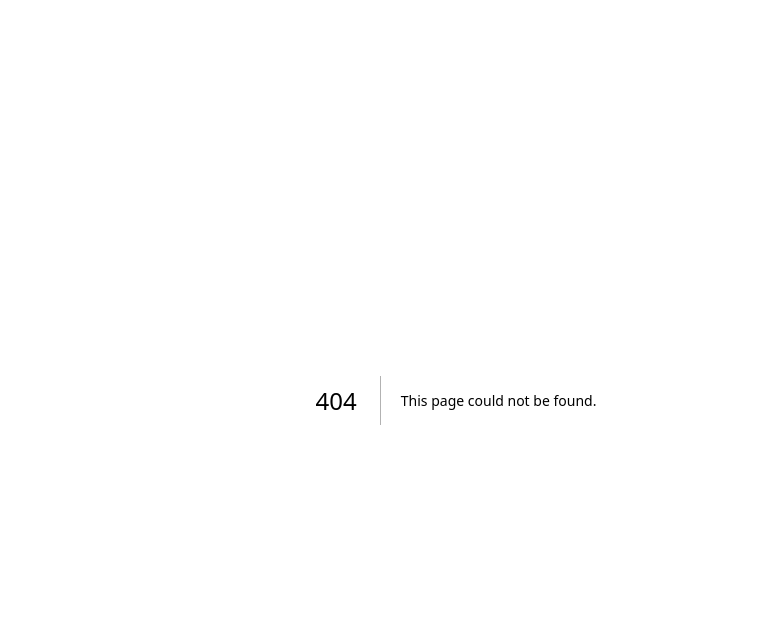
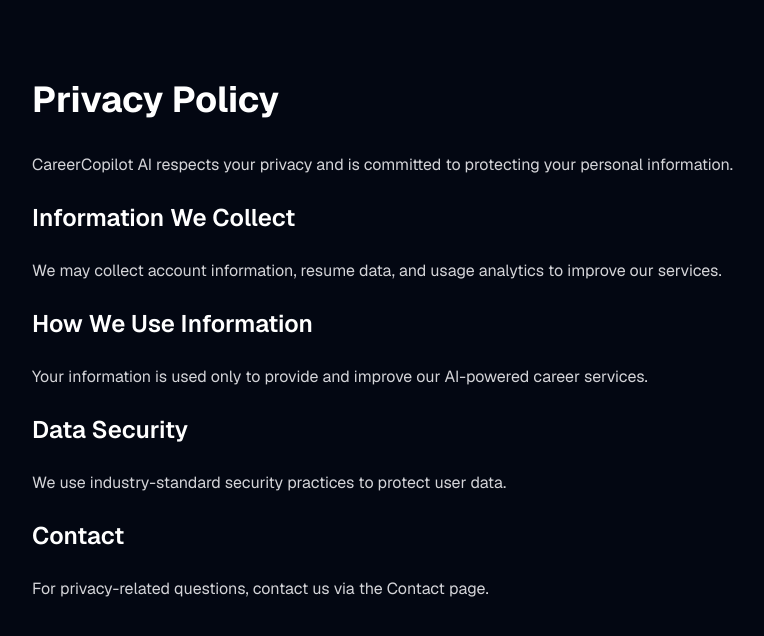
Before and after one commit to legendrajput222/careercopilot-ai, a Next.js app: page /privacy-policy in a window 1280 px wide. Before the commit this address had no page. Shown: the top 636 px of the page, without its empty margins (184-948 px from the left). Built offline with nearby package versions, Linux system fonts and the light colour scheme.

Commit message:
Footer pages completed

```diff
--- /dev/null
+++ b/app/about/page.tsx
@@ -0,0 +1,36 @@
+export default function AboutPage() {
+    return (
+      <div className="min-h-screen bg-[#030712] text-white">
+        <div className="max-w-4xl mx-auto px-6 py-20">
+          <h1 className="text-4xl font-bold mb-8">
+            About CareerCopilot AI
+          </h1>
+
+          <div className="space-y-6 text-zinc-300 leading-relaxed">
+            <p>
+              CareerCopilot AI is an all-in-one AI-powered career platform
+              designed to help professionals create better resumes,
+              improve ATS scores, generate cover letters, prepare for
+              interviews, and accelerate career growth.
+            </p>
+
+            <p>
+              Our mission is simple: help job seekers land better
+              opportunities faster using modern AI tools.
+            </p>
+
+            <p>
+              Whether you're a student, fresh graduate, or experienced
+              professional, CareerCopilot AI provides practical tools
+              to help you stand out in today's competitive job market.
+            </p>
+
+            <p>
+              We believe career growth should be accessible to everyone,
+              and AI can make that process easier, faster, and smarter.
+            </p>
+          </div>
+        </div>
+      </div>
+    );
+  }
--- /dev/null
+++ b/app/contact/page.tsx
@@ -0,0 +1,28 @@
+export default function ContactPage() {
+    return (
+      <div className="min-h-screen bg-[#030712] text-white">
+        <div className="max-w-3xl mx-auto px-6 py-20">
+          <h1 className="text-4xl font-bold mb-8">
+            Contact Us
+          </h1>
+
+          <div className="bg-zinc-900 border border-zinc-800 rounded-xl p-8">
+            <p className="text-zinc-300 mb-4">
+              Have questions, feedback, or partnership inquiries?
+            </p>
+
+            <p className="text-zinc-300">
+              Email us at:
+            </p>
+
+            <a
+              href="mailto:legendrana323@email.com"
+              className="text-purple-400 font-semibold"
+            >
+              your@email.com
+            </a>
+          </div>
+        </div>
+      </div>
+    );
+  }
--- /dev/null
+++ b/app/cookies/page.tsx
@@ -0,0 +1,26 @@
+export default function CookiePolicyPage() {
+    return (
+      <div className="min-h-screen bg-[#030712] text-white">
+        <div className="max-w-4xl mx-auto px-6 py-20">
+          <h1 className="text-4xl font-bold mb-8">
+            Cookie Policy
+          </h1>
+
+          <div className="space-y-6 text-zinc-300 leading-relaxed">
+            <p>
+              CareerCopilot AI uses cookies to improve user experience and
+              platform performance.
+            </p>
+
+            <p>
+              Cookies help us remember preferences and analyze usage patterns.
+            </p>
+
+            <p>
+              You can disable cookies through your browser settings at any time.
+            </p>
+          </div>
+        </div>
+      </div>
+    );
+  }
--- /dev/null
+++ b/app/privacy-policy/page.tsx
@@ -0,0 +1,52 @@
+export default function PrivacyPolicyPage() {
+    return (
+      <div className="min-h-screen bg-[#030712] text-white">
+        <div className="max-w-4xl mx-auto px-6 py-20">
+          <h1 className="text-4xl font-bold mb-8">
+            Privacy Policy
+          </h1>
+
+          <div className="space-y-6 text-zinc-300 leading-relaxed">
+            <p>
+              CareerCopilot AI respects your privacy and is committed to
+              protecting your personal information.
+            </p>
+
+            <h2 className="text-2xl font-semibold text-white">
+              Information We Collect
+            </h2>
+
+            <p>
+              We may collect account information, resume data, and usage
+              analytics to improve our services.
+            </p>
+
+            <h2 className="text-2xl font-semibold text-white">
+              How We Use Information
+            </h2>
+
+            <p>
+              Your information is used only to provide and improve our
+              AI-powered career services.
+            </p>
+
+            <h2 className="text-2xl font-semibold text-white">
+              Data Security
+            </h2>
+
+            <p>
+              We use industry-standard security practices to protect user data.
+            </p>
+
+            <h2 className="text-2xl font-semibold text-white">
+              Contact
+            </h2>
+
+            <p>
+              For privacy-related questions, contact us via the Contact page.
+            </p>
+          </div>
+        </div>
+      </div>
+    );
+  }
--- /dev/null
+++ b/app/terms/page.tsx
@@ -0,0 +1,41 @@
+export default function TermsPage() {
+    return (
+      <div className="min-h-screen bg-[#030712] text-white">
+        <div className="max-w-4xl mx-auto px-6 py-20">
+          <h1 className="text-4xl font-bold mb-8">
+            Terms of Service
+          </h1>
+
+          <div className="space-y-6 text-zinc-300 leading-relaxed">
+            <p>
+              By using CareerCopilot AI, you agree to these terms.
+            </p>
+
+            <h2 className="text-2xl font-semibold text-white">
+              Service Usage
+            </h2>
+
+            <p>
+              Users must use the platform responsibly and lawfully.
+            </p>
+
+            <h2 className="text-2xl font-semibold text-white">
+              AI Generated Content
+            </h2>
+
+            <p>
+              AI-generated content should be reviewed before professional use.
+            </p>
+
+            <h2 className="text-2xl font-semibold text-white">
+              Limitation of Liability
+            </h2>
+
+            <p>
+              CareerCopilot AI is provided as-is without guarantees of employment outcomes.
+            </p>
+          </div>
+        </div>
+      </div>
+    );
+  }
--- a/components/landing/Footer.tsx
+++ b/components/landing/Footer.tsx
@@ -8,15 +8,13 @@
     { label: "FAQ", href: "#faq" },
   ],
   Company: [
-    { label: "About", href: "#" },
-    { label: "Blog", href: "#" },
-    { label: "Careers", href: "#" },
-    { label: "Contact", href: "#" },
+    { label: "About", href: "/about" },
+    { label: "Contact", href: "/contact" },
   ],
   Legal: [
-    { label: "Privacy Policy", href: "#" },
-    { label: "Terms of Service", href: "#" },
-    { label: "Cookie Policy", href: "#" },
+    { label: "Privacy Policy", href: "/privacy-policy" },
+    { label: "Terms of Service", href: "/terms-of-service" },
+    { label: "Cookie Policy", href: "/cookie-policy" },
   ],
 };
 
@@ -39,17 +37,27 @@
               interviews, and land your dream job faster.
             </p>
             <div className="mt-6 flex items-center gap-4">
-              {[Globe, Share2, Mail].map((Icon, i) => (
-                <a
-                  key={i}
-                  href="#"
-                  aria-label="Social link"
-                  className="flex h-9 w-9 items-center justify-center rounded-lg border border-white/10 text-zinc-500 transition-colors hover:border-white/20 hover:text-white"
-                >
-                  <Icon className="h-4 w-4" />
-                </a>
-              ))}
-            </div>
+  <a
+    href="/contact"
+    className="flex h-9 w-9 items-center justify-center rounded-lg border border-white/10 text-zinc-500 hover:text-white"
+  >
+    <Globe className="h-4 w-4" />
+  </a>
+
+  <a
+    href="/contact"
+    className="flex h-9 w-9 items-center justify-center rounded-lg border border-white/10 text-zinc-500 hover:text-white"
+  >
+    <Share2 className="h-4 w-4" />
+  </a>
+
+  <a
+    href="mailto:legendrana323@email.com"
+    className="flex h-9 w-9 items-center justify-center rounded-lg border border-white/10 text-zinc-500 hover:text-white"
+  >
+    <Mail className="h-4 w-4" />
+  </a>
+</div>
           </div>
 
           {Object.entries(footerLinks).map(([category, links]) => (
@@ -79,7 +87,7 @@
             reserved.
           </p>
           <p className="text-sm text-zinc-600">
-            Built with AI, for your career.
+          AI-powered Resume Builder, ATS Checker & Career Assistant.
           </p>
         </div>
       </div>
```
